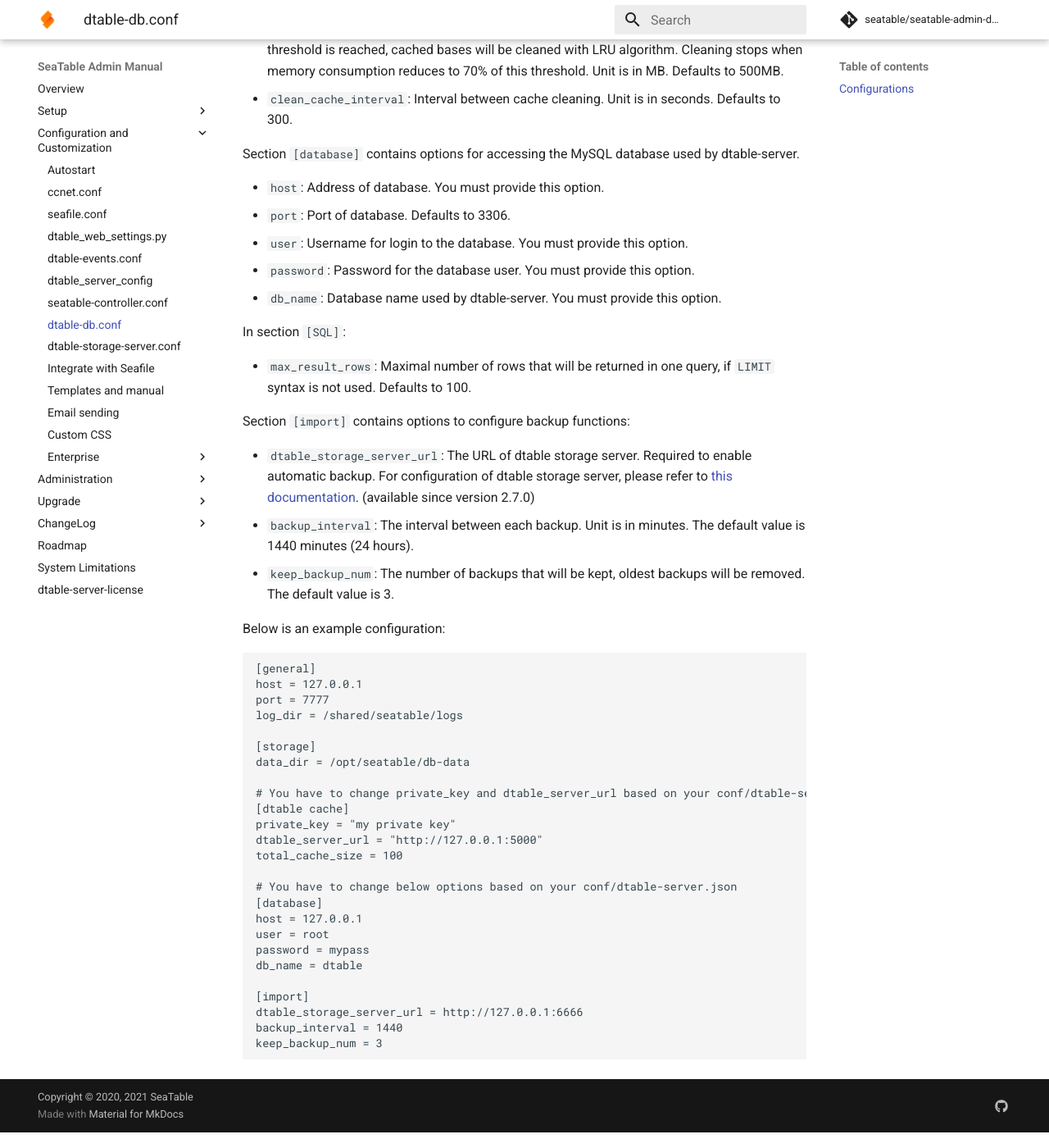
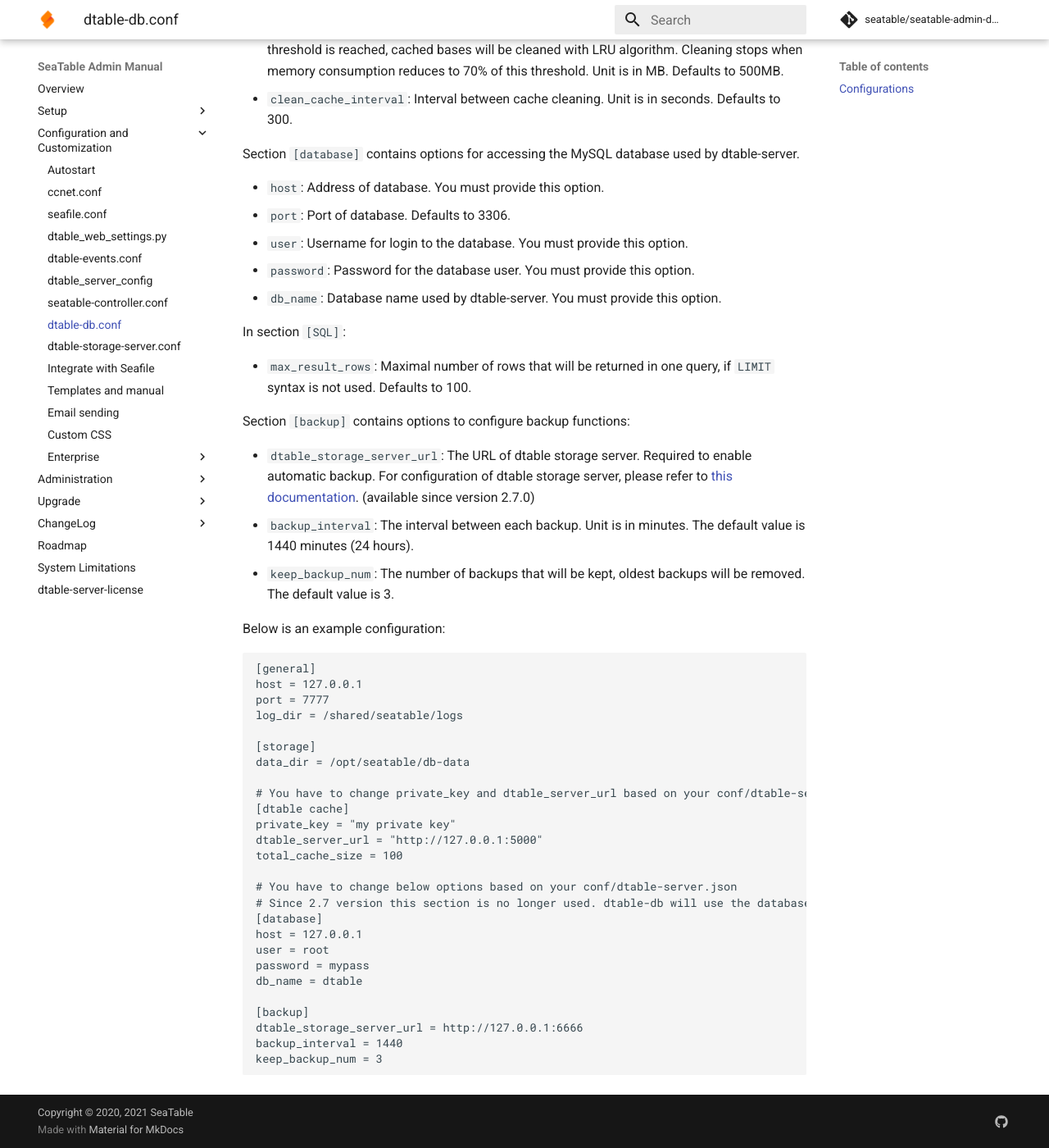
Before and after one commit to seatable/seatable-admin-docs, an MkDocs documentation site: the page built from manual/config/dtable_db_conf.md, in a window 1280 px wide and 1400 px high, scrolled down 878 px. Shown: the whole window at 82% size. Built offline with MkDocs 1.6.1 and Material for MkDocs 9.7.7, drawn with Linux system fonts in a browser that asks for light colours; comment, search, counter and statistics services are not loaded.

Commit message:
Update dtable_db_conf.md
Backup and database config options.

```diff
--- a/manual/config/dtable_db_conf.md
+++ b/manual/config/dtable_db_conf.md
@@ -37,7 +37,7 @@
 
 - `max_result_rows`: Maximal number of rows that will be returned in one query, if `LIMIT` syntax is not used. Defaults to 100.
 
-Section `[import]` contains options to configure backup functions:
+Section `[backup]` contains options to configure backup functions:
 
 - `dtable_storage_server_url`: The URL of dtable storage server. Required to enable automatic backup. For configuration of dtable storage server, please refer to [this documentation](./dtable_storage_server_conf.md). (available since version 2.7.0)
 - `backup_interval`: The interval between each backup. Unit is in minutes. The default value is 1440 minutes (24 hours).
@@ -61,13 +61,14 @@
 total_cache_size = 100
 
 # You have to change below options based on your conf/dtable-server.json
+# Since 2.7 version this section is no longer used. dtable-db will use the database settings in conf/dtable-server.json.
 [database]
 host = 127.0.0.1
 user = root
 password = mypass
 db_name = dtable
 
-[import]
+[backup]
 dtable_storage_server_url = http://127.0.0.1:6666
 backup_interval = 1440
 keep_backup_num = 3
```
